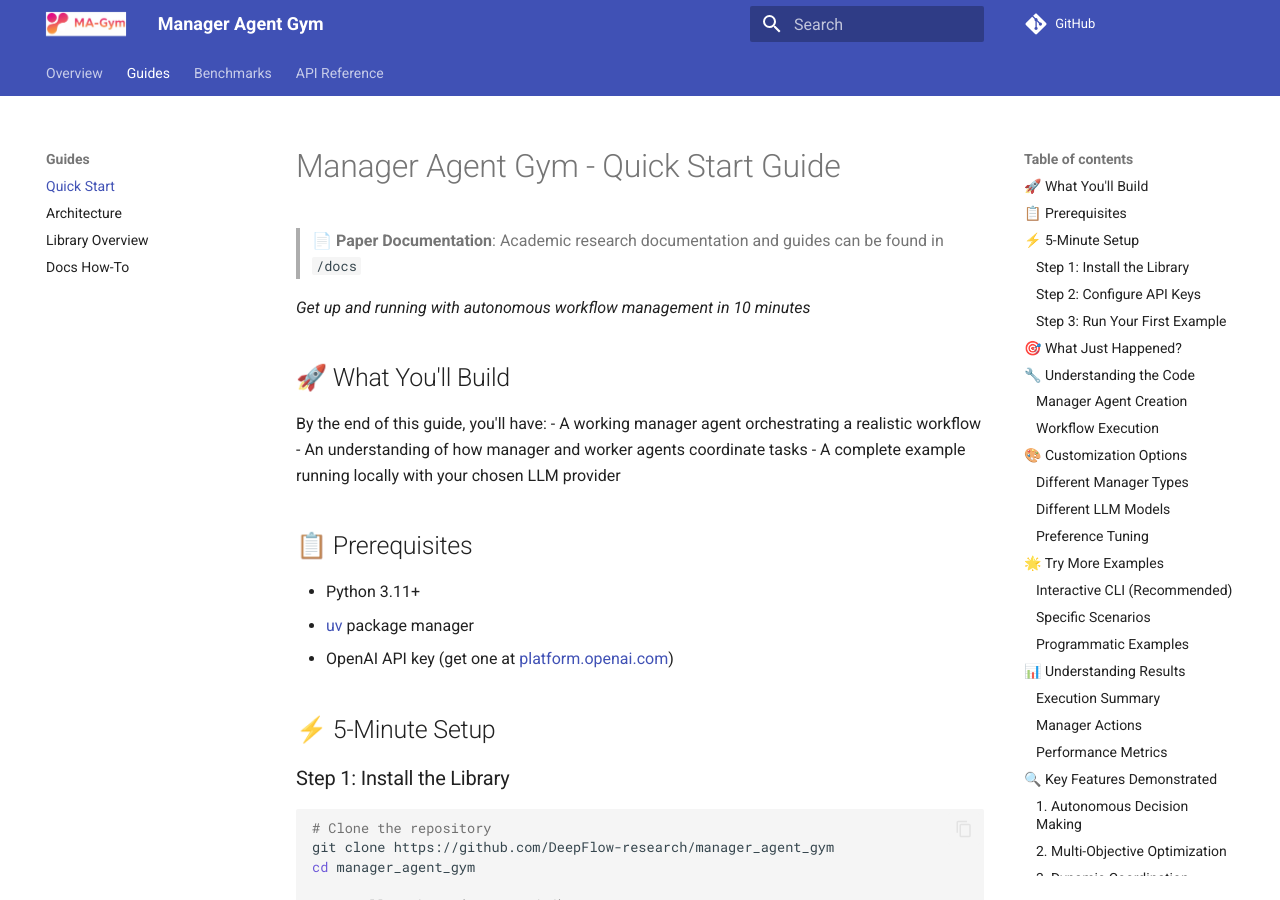
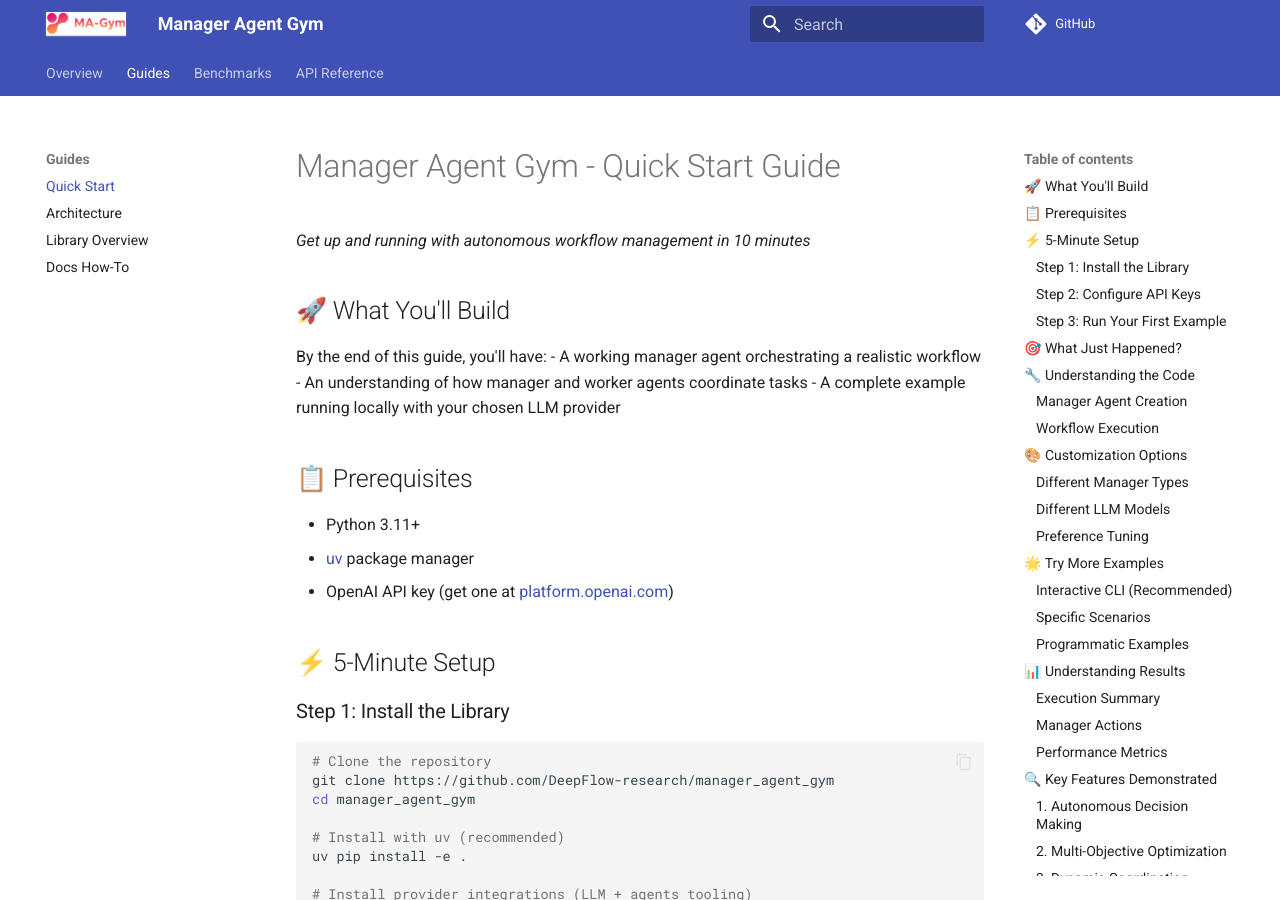
Before and after one commit to DeepFlow-research/manager_agent_gym, an MkDocs documentation site: the page built from docs/QUICK_START_GUIDE.md, in a window 1280 px wide and 900 px high. Built offline with MkDocs 1.6.1 and Material for MkDocs 9.7.7, drawn with Linux system fonts in a browser that asks for light colours; comment, search, counter and statistics services are not loaded.

Commit message:
Update QUICK_START_GUIDE.md

```diff
--- a/docs/QUICK_START_GUIDE.md
+++ b/docs/QUICK_START_GUIDE.md
@@ -1,6 +1,4 @@
 # Manager Agent Gym - Quick Start Guide
-
-> **📄 Paper Documentation**: Academic research documentation and guides can be found in `/docs`
 
 *Get up and running with autonomous workflow management in 10 minutes*
 
```
